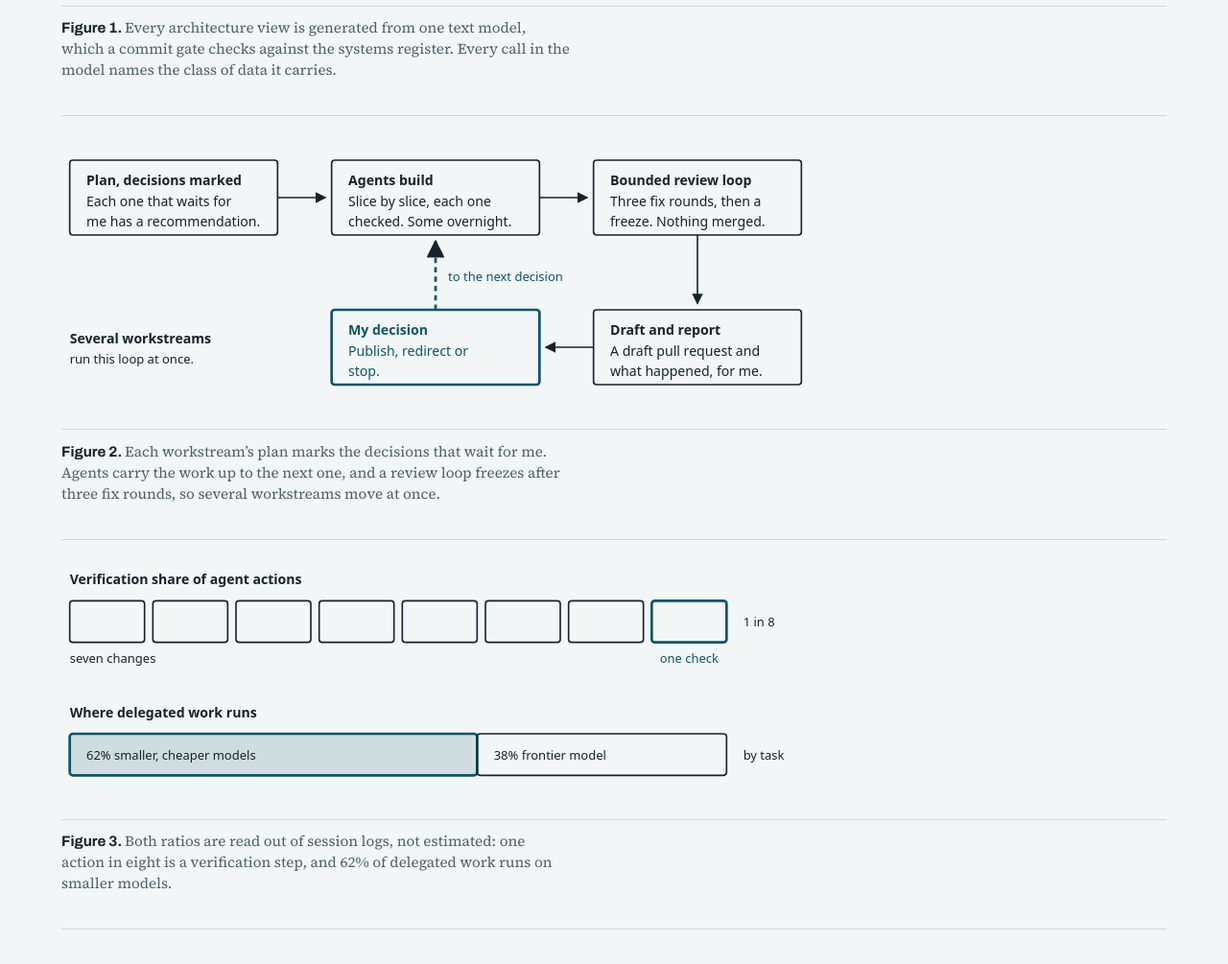
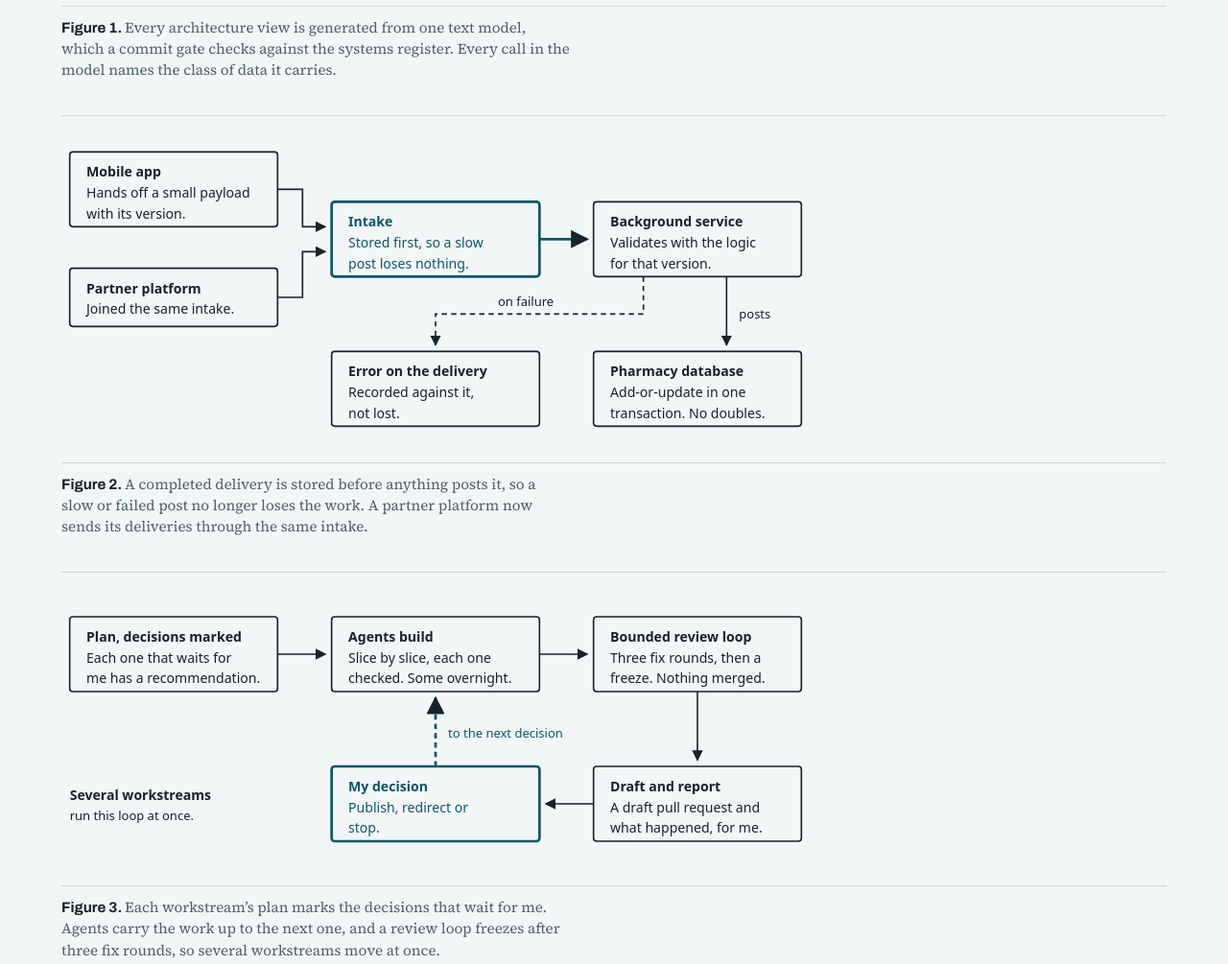
Before and after one commit to ryantornberg/ryantornberg.com, a plain HTML site: page index.html in a window 1280 px wide. Shown: the part 2340-3345 px from the top of the page at 96% size. Drawn offline with Linux system fonts and the light colour scheme.

Commit message:
feat: delivery pipeline figure and link-preview images
Figure 2 is the asynchronous delivery pipeline; figure ids follow the printed
numbers. Both pages get an og:image drawn from their covers.

```diff
--- a/index.html
+++ b/index.html
@@ -9,6 +9,11 @@
   <meta property="og:description" content="Software architect and player-coach engineering manager. Brownfield is the tougher game, and it is where I have done my best work.">
   <meta property="og:type" content="website">
   <meta property="og:url" content="https://ryantornberg.com/">
+  <meta property="og:image" content="https://ryantornberg.com/og.png">
+  <meta property="og:image:width" content="1200">
+  <meta property="og:image:height" content="630">
+  <meta property="og:image:alt" content="Ryan Tornberg. Greenfield is a blast. Brownfield is the tougher game.">
+  <meta name="twitter:card" content="summary_large_image">
   <link rel="icon" href="favicon.svg" type="image/svg+xml">
   <link rel="preconnect" href="https://fonts.googleapis.com">
   <link rel="preconnect" href="https://fonts.gstatic.com" crossorigin>
@@ -65,7 +70,7 @@
 
       <section id="diagrams" class="diagrams">
         <h2>Selected work</h2>
-        <p>Four figures from my current work. The first two are architecture and how I keep several workstreams moving at once. The last two come from the agent workspace my team develops in: how its work is measured, and how a gap gets fixed. Each figure links on its own. <a href="workspace/">How the workspace works</a> has its own page, with eleven more figures.</p>
+        <p>Five figures from my work. The first two are architecture, and the third is how I keep several workstreams moving at once. The last two come from the agent workspace my team develops in: how its work is measured, and how a gap gets fixed. Each figure links on its own. <a href="workspace/">How the workspace works</a> has its own page, with eleven more figures.</p>
 
         <figure id="fig-1">
         <div class="plate"><svg viewBox="0 0 720 312" role="img" aria-label="An architecture model kept as text in the repository is drawn from the systems register and checked against it on every commit. The network map, the diagrams in the docs and the impact lookup are all generated from the model, and every call in it names the class of data it carries.">
@@ -114,6 +119,46 @@
         </figure>
 
         <figure id="fig-2">
+        <div class="plate"><svg viewBox="0 0 720 296" role="img" aria-label="A completed delivery is handed off by the mobile app and stored at an intake before anything posts it. A background service validates it with the logic for the app version that produced it and posts it to the pharmacy's database in one add-or-update transaction, and a failure is recorded against the delivery. A partner platform now sends its deliveries through the same intake.">
+        <g fill="none" stroke="currentColor" stroke-width="1.5">
+        <rect x="8" y="16" width="200" height="72" rx="3"/>
+        <rect x="8" y="128" width="200" height="56" rx="3"/>
+        <rect x="260" y="64" width="200" height="72" rx="3" stroke="var(--link)" stroke-width="2.5"/>
+        <rect x="512" y="64" width="200" height="72" rx="3"/>
+        <rect x="512" y="208" width="200" height="72" rx="3"/>
+        <rect x="260" y="208" width="200" height="72" rx="3"/>
+        <path d="M208 52 L232 52 L232 88 L254 88" marker-end="url(#arw)"/>
+        <path d="M208 156 L232 156 L232 112 L254 112" marker-end="url(#arw)"/>
+        <line x1="460" y1="100" x2="506" y2="100" marker-end="url(#arw)" stroke="var(--link)" stroke-width="2.5"/>
+        <line x1="640" y1="136" x2="640" y2="202" marker-end="url(#arw)"/>
+        <path d="M560 136 L560 172 L360 172 L360 202" marker-end="url(#arw)" stroke-dasharray="5 4"/>
+        </g>
+        <g font-size="13" fill="currentColor">
+        <text x="24" y="40" font-weight="600">Mobile app</text>
+        <text x="24" y="60">Hands off a small payload</text>
+        <text x="24" y="80">with its version.</text>
+        <text x="24" y="152" font-weight="600">Partner platform</text>
+        <text x="24" y="172">Joined the same intake.</text>
+        <text x="276" y="88" font-weight="600" fill="var(--link)">Intake</text>
+        <text x="276" y="108" fill="var(--link)">Stored first, so a slow</text>
+        <text x="276" y="128" fill="var(--link)">post loses nothing.</text>
+        <text x="528" y="88" font-weight="600">Background service</text>
+        <text x="528" y="108">Validates with the logic</text>
+        <text x="528" y="128">for that version.</text>
+        <text x="528" y="232" font-weight="600">Pharmacy database</text>
+        <text x="528" y="252">Add-or-update in one</text>
+        <text x="528" y="272">transaction. No doubles.</text>
+        <text x="276" y="232" font-weight="600">Error on the delivery</text>
+        <text x="276" y="252">Recorded against it,</text>
+        <text x="276" y="272">not lost.</text>
+        <text x="652" y="176" font-size="12">posts</text>
+        <text x="420" y="164" font-size="12">on failure</text>
+        </g>
+        </svg></div>
+        <figcaption>A completed delivery is stored before anything posts it, so a slow or failed post no longer loses the work. A partner platform now sends its deliveries through the same intake.</figcaption>
+        </figure>
+
+        <figure id="fig-3">
         <div class="plate"><svg viewBox="0 0 720 264" role="img" aria-label="Each workstream's plan marks the decisions that wait for me, each with a recommendation. Agents build up to the next one, a review loop freezes after three fix rounds with nothing merged, and I decide from a draft pull request and a report. Several workstreams run this loop at once.">
         <g fill="none" stroke="currentColor" stroke-width="1.5">
         <rect x="8" y="24" width="200" height="72" rx="3"/>
@@ -151,7 +196,7 @@
         <figcaption>Each workstream&rsquo;s plan marks the decisions that wait for me. Agents carry the work up to the next one, and a review loop freezes after three fix rounds, so several workstreams move at once.</figcaption>
         </figure>
 
-        <figure id="fig-3">
+        <figure id="fig-4">
         <div class="plate"><svg viewBox="0 0 720 232" role="img" aria-label="Two measured ratios: roughly one in every eight agent actions is a verification step rather than a change, and about 62 percent of delegated work is routed to smaller, cheaper models.">
         <g font-size="13" fill="currentColor">
         <text x="8" y="24" font-weight="600">Verification share of agent actions</text>
@@ -182,7 +227,7 @@
         <figcaption>Both ratios are read out of session logs, not estimated: one action in eight is a verification step, and 62% of delegated work runs on smaller models.</figcaption>
         </figure>
 
-        <figure id="fig-4">
+        <figure id="fig-5">
         <div class="plate"><svg viewBox="0 0 720 248" role="img" aria-label="A developer question that has to be escalated to a person is logged as a gap, the gap is fixed in the workspace, and the same question stops being asked. The workspace spread by word of mouth, without a mandate, to QA, engineering leadership and other developers.">
         <g fill="none" stroke="currentColor" stroke-width="1.5">
         <rect x="8" y="24" width="208" height="56" rx="3"/>
```
Also changed, not shown: workspace/index.html (+5 -0 lines), og.png (added), workspace/og.png (added).
